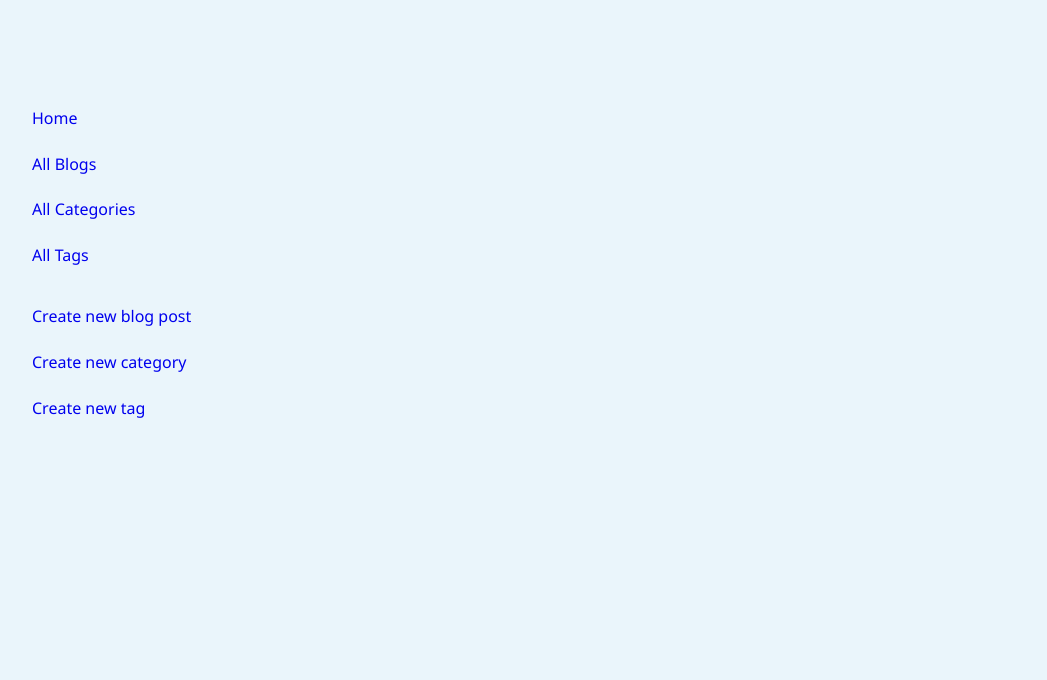
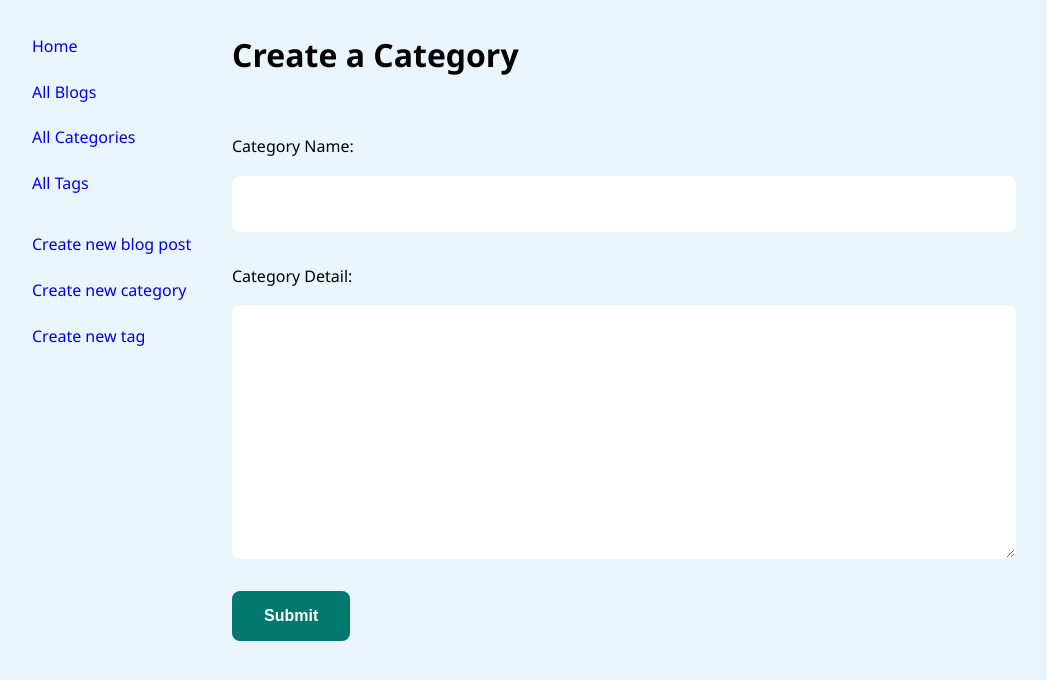
Before and after one commit to naknamu/blog-writer, a React (Create React App) app: page /category/create in a window 1280 px wide. Shown: the top 680 px of the page, without its empty margins (16-1063 px from the left). Built offline with nearby package versions, Linux system fonts and the light colour scheme.

Commit message:
Added category create form

```diff
--- a/src/App.js
+++ b/src/App.js
@@ -13,6 +13,7 @@ import TagDetail from "./pages/TagDetail";
 
 // components
 import SidebarLinks from "./components/SidebarLinks";
+import CategoryForm from "./pages/CategoryForm";
 
 const AppWrapper = styled.div``;
 
@@ -38,6 +39,8 @@ function App() {
 
             <Route path="/categories/:categoryid" element={<CategoryDetail />} />
             <Route path="/tags/:tagid" element={<TagDetail />} />
+
+            <Route path="/category/create" element={<CategoryForm />} />
           </Routes>
         </PagesWrapper>
       </BrowserRouter>
--- a/src/components/SidebarLinks.js
+++ b/src/components/SidebarLinks.js
@@ -43,7 +43,7 @@ const SidebarLinks = () => {
           <Link to="/">Create new blog post</Link>
         </li>
         <li>
-          <Link to="/">Create new category</Link>
+          <Link to="/category/create">Create new category</Link>
         </li>
         <li>
           <Link to="/">Create new tag</Link>
--- a/src/pages/BlogPost.js
+++ b/src/pages/BlogPost.js
@@ -53,8 +53,6 @@ const BlogPost = () => {
       publishedStatus = true;
     }
 
-    console.log(publishedStatus);
-
     setIsPublished(publishedStatus);
 
     const updateBlogPost = {
@@ -75,9 +73,13 @@ const BlogPost = () => {
     });
     const data = await response.json();
 
-    console.log(data);
-    // Fetch updated blog post
-    fetchBlogPost();
+    if (response.ok) {
+      // Fetch updated blog post
+      fetchBlogPost();
+    } else {
+      console.error(data.error)
+    }
+
   }
 
   return (
--- /dev/null
+++ b/src/pages/CategoryForm.js
@@ -0,0 +1,76 @@
+import styled from "styled-components";
+
+const FormWrapper = styled.form`
+    display: flex;
+    flex-direction: column;
+    gap: 1rem;
+`;
+
+const InputField = styled.div`
+    display: flex;
+    flex-direction: column;
+
+    label {
+        padding-block: 1rem;
+    }
+
+    input, textarea {
+        padding: 1rem;
+        border-radius: 8px;
+        font-size: 16px;
+        font-family: inherit;
+        border: 1px solid #fff;
+    }
+
+    input:focus, textarea:focus {
+        outline: none;
+        border: 1px solid hsl(175, 98%, 24%);
+    }
+`;
+
+const SubmitBtn = styled.button`
+    align-self: flex-start;
+    padding: 1rem 2rem;
+    border: none;
+    background: hsl(175, 98%, 24%);
+    color: white;
+    font-size: inherit;
+    font-weight: 700;
+    border-radius: 8px;
+    margin-top: 1rem;
+
+    :hover {
+        opacity: 0.8;
+    }
+`;
+
+const CategoryForm = () => {
+
+    const handleSubmit = (e) => {
+        e.preventDefault();
+
+        console.log("Submitted");
+    }
+
+    return (
+        <FormWrapper onSubmit={(e) => handleSubmit(e)}>
+
+            <h1>Create a Category</h1>
+
+            <InputField>
+                <label htmlFor="name">Category Name:</label>
+                <input type="text" name="name" id="name" />
+            </InputField>
+
+            <InputField>
+                <label htmlFor="detail">Category Detail:</label>
+                <textarea name="detail" id="detail" cols="30" rows="10"></textarea>
+            </InputField>
+
+            <SubmitBtn type="submit">Submit</SubmitBtn>
+
+        </FormWrapper>
+     );
+}
+
+export default CategoryForm;
```
